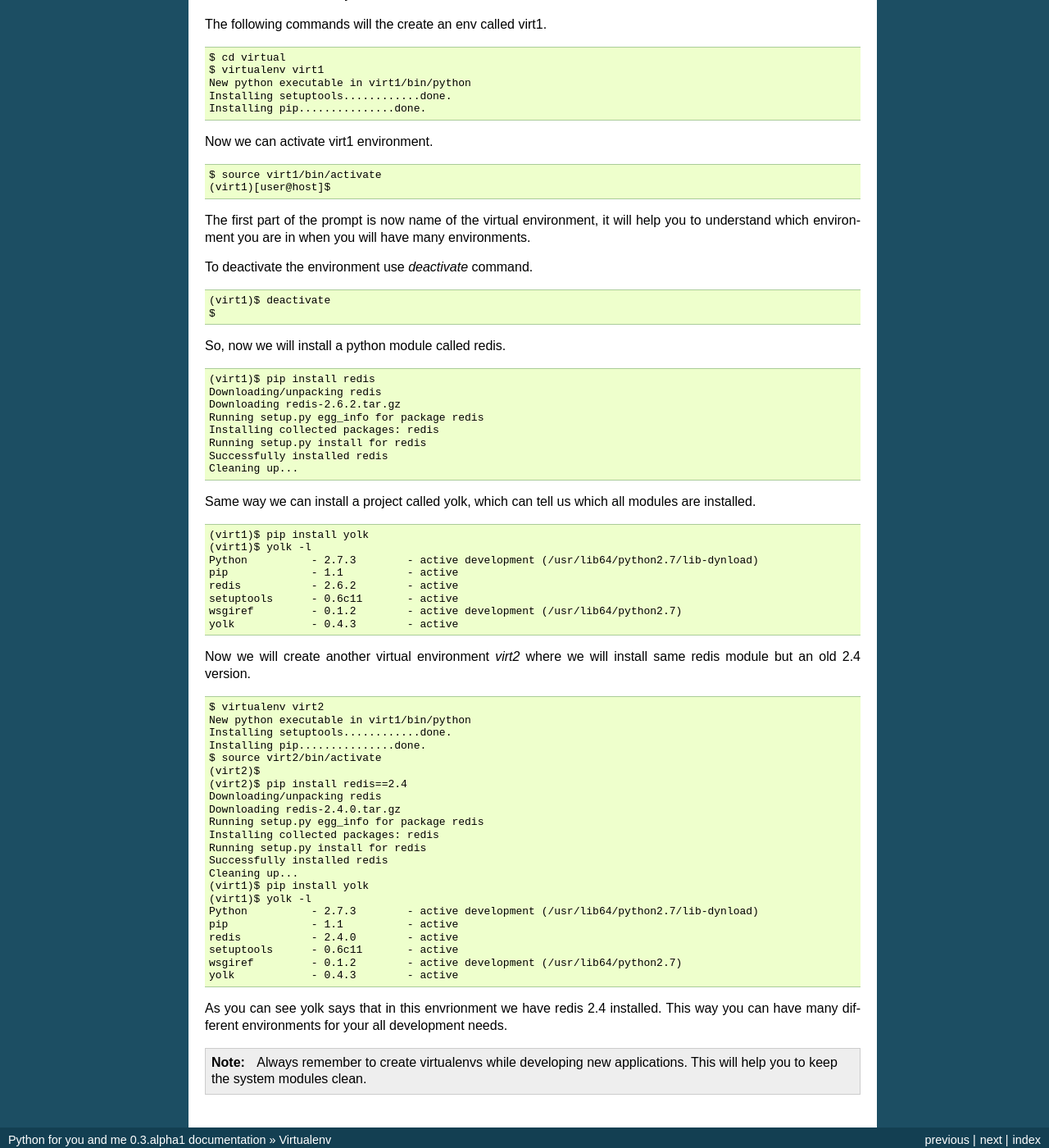
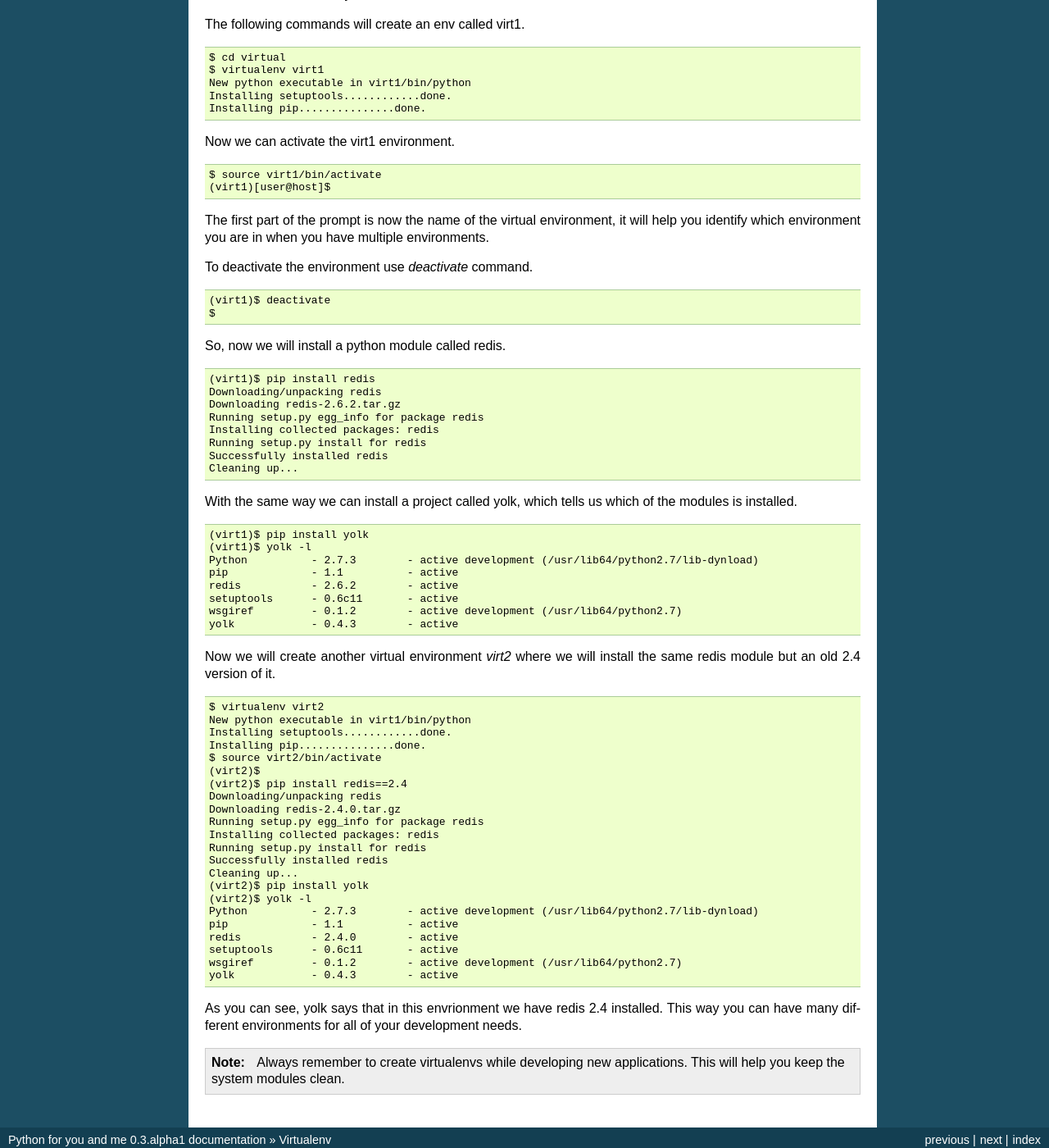
Before and after one commit to kushaldas/pym, a Sphinx documentation site: the page built from docs/virtualenv.rst, in a window 1280 px wide and 1400 px high, scrolled down 462 px. Shown: the whole window at 82% size. Built offline with Sphinx 7.4.7, drawn with Linux system fonts in a browser that asks for light colours; formulas are drawn with MathJax 3.

Commit message:
Typo fixes for virtualenv.rst

```diff
--- a/docs/virtualenv.rst
+++ b/docs/virtualenv.rst
@@ -36,14 +36,14 @@ The following commands will the create an env called virt1.
     Installing setuptools............done.
     Installing pip...............done.
 
-Now we can activate virt1 environment.
+Now we can activate the virt1 environment.
 
 ::
 
     $ source virt1/bin/activate
     (virt1)[user@host]$
 
-The first part of the prompt is now name of the virtual environment, it will help you to understand which environment you are in when you will have many environments.
+The first part of the prompt is now the name of the virtual environment, it will help you identify which environment you are in when you have multiple environments.
 
 To deactivate the environment use *deactivate* command.
 
@@ -65,7 +65,7 @@ So, now we will install a python module called redis.
     Successfully installed redis
     Cleaning up...
 
-Same way we can install a project called yolk, which can tell us which all modules are installed.
+With the same way we can install a project called yolk, which tells us which of the modules is installed.
 
 ::
 
@@ -78,7 +78,7 @@ Same way we can install a project called yolk, which can tell us which all modul
     wsgiref         - 0.1.2        - active development (/usr/lib64/python2.7)
     yolk            - 0.4.3        - active
 
-Now we will create another virtual environment *virt2* where we will install same redis module but an old 2.4 version.
+Now we will create another virtual environment *virt2* where we will install the same redis module but an old 2.4 version of it.
 
 ::
 
@@ -96,8 +96,8 @@ Now we will create another virtual environment *virt2* where we will install sam
     Running setup.py install for redis
     Successfully installed redis
     Cleaning up...
-    (virt1)$ pip install yolk
-    (virt1)$ yolk -l
+    (virt2)$ pip install yolk
+    (virt2)$ yolk -l
     Python          - 2.7.3        - active development (/usr/lib64/python2.7/lib-dynload)
     pip             - 1.1          - active
     redis           - 2.4.0        - active
@@ -105,6 +105,6 @@ Now we will create another virtual environment *virt2* where we will install sam
     wsgiref         - 0.1.2        - active development (/usr/lib64/python2.7)
     yolk            - 0.4.3        - active
 
-As you can see yolk says that in this envrionment we have redis 2.4 installed. This way you can have many different environments for your all development needs.
+As you can see, yolk says that in this envrionment we have redis 2.4 installed. This way you can have many different environments for all of your development needs.
 
-.. note:: Always remember to create virtualenvs while developing new applications. This will help you to keep the system modules clean.
+.. note:: Always remember to create virtualenvs while developing new applications. This will help you keep the system modules clean.
```
Also changed, not shown: other parts of docs/virtualenv.rst (+1 -1 lines).
